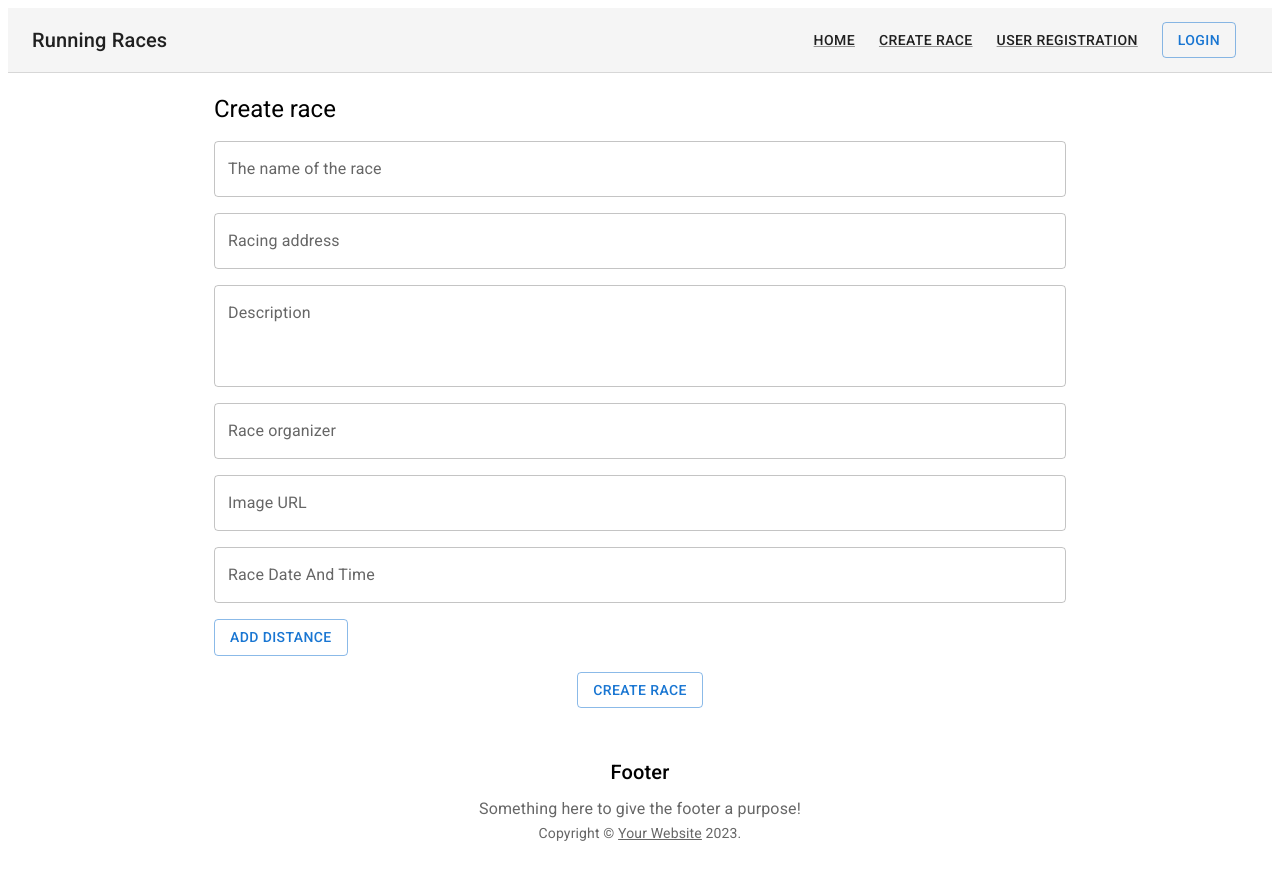
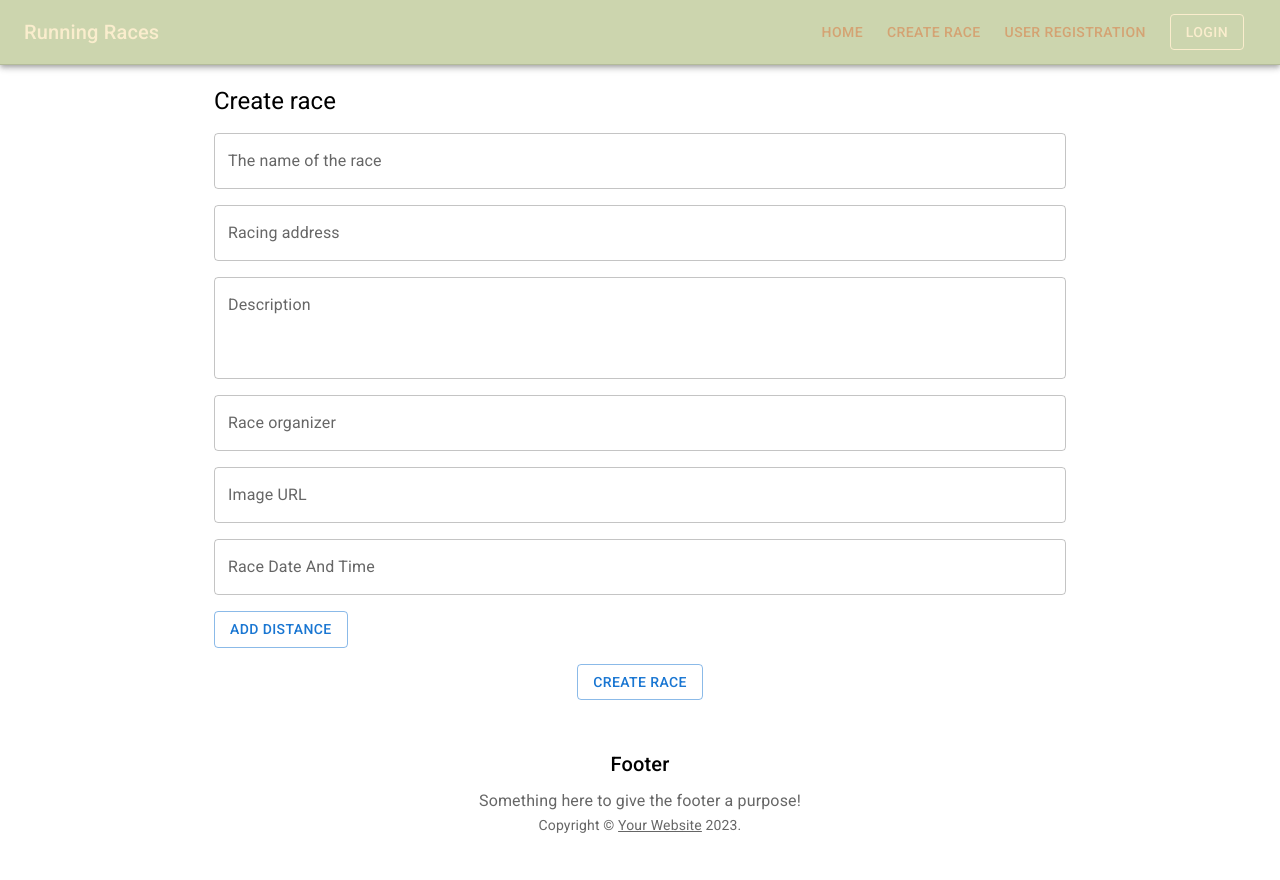
Before and after one commit to RimantasValiukas/Running-races, a React (Create React App) app in the folder running-races-ui/: page /races/create in a window 1280 px wide. Shown: the top 880 px of the page. Built offline with nearby package versions, Linux system fonts and the light colour scheme.

Commit message:
Header style changed

```diff
--- a/running-races-ui/public/index.html
+++ b/running-races-ui/public/index.html
@@ -11,7 +11,7 @@
           href="https://fonts.googleapis.com/icon?family=Material+Icons"/>
     <title>React App</title>
   </head>
-  <body>
+  <body style="margin: 0">
     <div id="root"></div>
 
   </body>
--- a/running-races-ui/src/components/forms/Race.js
+++ b/running-races-ui/src/components/forms/Race.js
@@ -1,6 +1,6 @@
 import {createRace, getRaceById, updateRace} from "../api/raceApi";
-import {FieldArray, Form, Formik} from "formik";
-import {Alert, Button, CircularProgress, Stack} from "@mui/material";
+import {ErrorMessage, FieldArray, Form, Formik} from "formik";
+import {Alert, Button, CircularProgress, FormHelperText, Stack} from "@mui/material";
 import Typography from "@mui/material/Typography";
 import FormInputs from "./FormInputs";
 import Container from "@mui/material/Container";
@@ -131,7 +131,9 @@ const Race = () => {
                                         onChange={(value) => props.setFieldValue("dateTime", value)}
                                         format="yyyy-MM-dd HH:mm:ss"
                                         onBlur={props.handleBlur("dateTime")}
+                                        error={props.touched.dateTime && !!props.errors.dateTime}
                                     />
+                                    <ErrorMessage name="dateTime" component={FormHelperText}/>
                                 </LocalizationProvider>
 
                                 <FieldArray name="distances">
@@ -142,7 +144,7 @@ const Race = () => {
                                                     key={index}
                                                     name={`distances[${index}]`}
                                                     label={`Distance (km)`}
-                                                    type="numeric"
+                                                    type="number"
                                                     error={props.touched.distances && !!props.errors.distances?.[index]}
                                                 />
                                             ))}
--- a/running-races-ui/src/components/header/Header.js
+++ b/running-races-ui/src/components/header/Header.js
@@ -1,33 +1,110 @@
-import {AppBar, Button, Link, Toolbar, Typography} from "@mui/material";
-import {NavLink} from "react-router-dom";
-import MenuItem from "./MenuItem";
-import Box from "@mui/material/Box";
+import React from 'react';
+import { AppBar, Box, Button, IconButton, Toolbar, Typography, Menu, MenuItem, Link, useMediaQuery, useTheme } from '@mui/material';
+import { NavLink } from 'react-router-dom';
+import MenuIcon from '@mui/icons-material/Menu';
 
 const Header = () => {
+    const theme = useTheme();
+    const isMobile = useMediaQuery(theme.breakpoints.down('sm'));
+    const [anchorEl, setAnchorEl] = React.useState(null);
+
+    const handleMenuOpen = (event) => {
+        setAnchorEl(event.currentTarget);
+    };
+
+    const handleMenuClose = () => {
+        setAnchorEl(null);
+    };
 
     return (
         <AppBar
             position="static"
-            color="default"
-            elevation={0}
-            sx={{ borderBottom: (theme) => `1px solid ${theme.palette.divider}` }}>
+            sx={{ backgroundColor: '#ccd5ae', borderBottom: (theme) => `1px solid ${theme.palette.divider}` }}
+        >
             <Toolbar sx={{ flexWrap: 'wrap' }}>
-                <Typography variant="h6" color="inherit" noWrap sx={{ flexGrow: 1, textDecoration: 'unset' }} to="/" component={NavLink}>
+                <Typography variant="h6" color="inherit" noWrap component={NavLink} to="/" sx={{ flexGrow: 1, textDecoration: 'unset', color: '#faedcd' }}>
                     Running Races
                 </Typography>
-                <Box sx={{ display: 'flex', alignItems: 'center' }}>
-                    <nav>
-                        <MenuItem path="/" name="Home" />
-                        <MenuItem path="/races/create" name="Create Race" />
-                        <MenuItem path="/users/register" name="User Registration" />
-                    </nav>
-                </Box>
-                <Button href="#" variant="outlined" sx={{ my: 1, mx: 1.5 }}>
-                    Login
-                </Button>
+                {isMobile ? (
+                    <>
+                        <IconButton
+                            color="inherit"
+                            aria-label="menu"
+                            onClick={handleMenuOpen}
+                            edge="end"
+                            sx={{ display: { sm: 'block', md: 'none' } }}
+                        >
+                            <MenuIcon />
+                        </IconButton>
+                        <Menu
+                            anchorEl={anchorEl}
+                            open={Boolean(anchorEl)}
+                            onClose={handleMenuClose}
+                            onClick={handleMenuClose}
+                            PaperProps={{
+                                elevation: 0,
+                                sx: {
+                                    overflow: 'visible',
+                                    filter: 'drop-shadow(0px 2px 8px rgba(0,0,0,0.32))',
+                                    mt: 1.5,
+                                    '& .MuiAvatar-root': {
+                                        width: 32,
+                                        height: 32,
+                                        ml: -0.5,
+                                        mr: 1,
+                                    },
+                                    '&:before': {
+                                        content: '""',
+                                        display: 'block',
+                                        position: 'absolute',
+                                        top: 0,
+                                        right: 14,
+                                        width: 10,
+                                        height: 10,
+                                        bgcolor: 'background.paper',
+                                        transform: 'translateY(-50%) rotate(45deg)',
+                                        zIndex: 0,
+                                    },
+                                },
+                            }}
+                            transformOrigin={{ horizontal: 'right', vertical: 'top' }}
+                            anchorOrigin={{ horizontal: 'right', vertical: 'bottom' }}
+                        >
+                            <MenuItem component={NavLink} to="/" exact sx={{ color: '#a3b18a' }}>
+                                Home
+                            </MenuItem>
+                            <MenuItem component={NavLink} to="/races/create" sx={{ color: '#a3b18a' }}>
+                                Create Race
+                            </MenuItem>
+                            <MenuItem component={NavLink} to="/users/register" sx={{ color: '#a3b18a' }}>
+                                User Registration
+                            </MenuItem>
+                            <MenuItem component={NavLink} to="/login" sx={{ color: '#a3b18a' }}>
+                                Login
+                            </MenuItem>
+                        </Menu>
+                    </>
+                ) : (
+                    <>
+                        <nav>
+                            <Link variant="button" color="text.primary" to="/" component={NavLink} sx={{ my: 1, mx: 1.5, color: '#d4a373', textDecoration: 'none'}}>
+                                Home
+                            </Link>
+                            <Link variant="button" color="text.primary" to="/races/create" component={NavLink} sx={{ my: 1, mx: 1.5, color: '#d4a373', textDecoration: 'none' }}>
+                                Create Race
+                            </Link>
+                            <Link variant="button" color="text.primary" to="/users/register" component={NavLink} sx={{ my: 1, mx: 1.5, color: '#d4a373', textDecoration: 'none' }}>
+                                User Registration
+                            </Link>
+                        </nav>
+                        <Button href="/login" variant="outlined" sx={{ my: 1, mx: 1.5, color: '#faedcd', borderColor: '#faedcd' }}>
+                            Login
+                        </Button>
+                    </>
+                )}
             </Toolbar>
         </AppBar>
     );
-}
+};
 
 export default Header;
```
